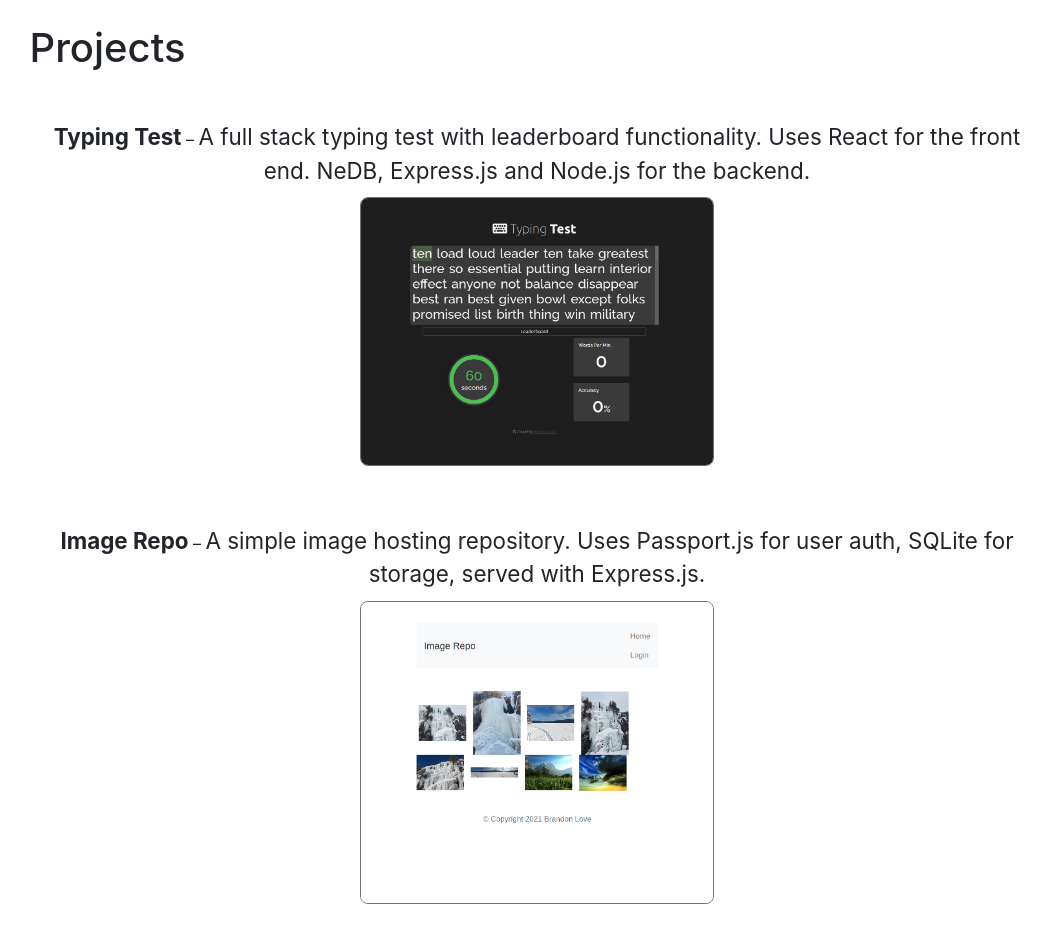
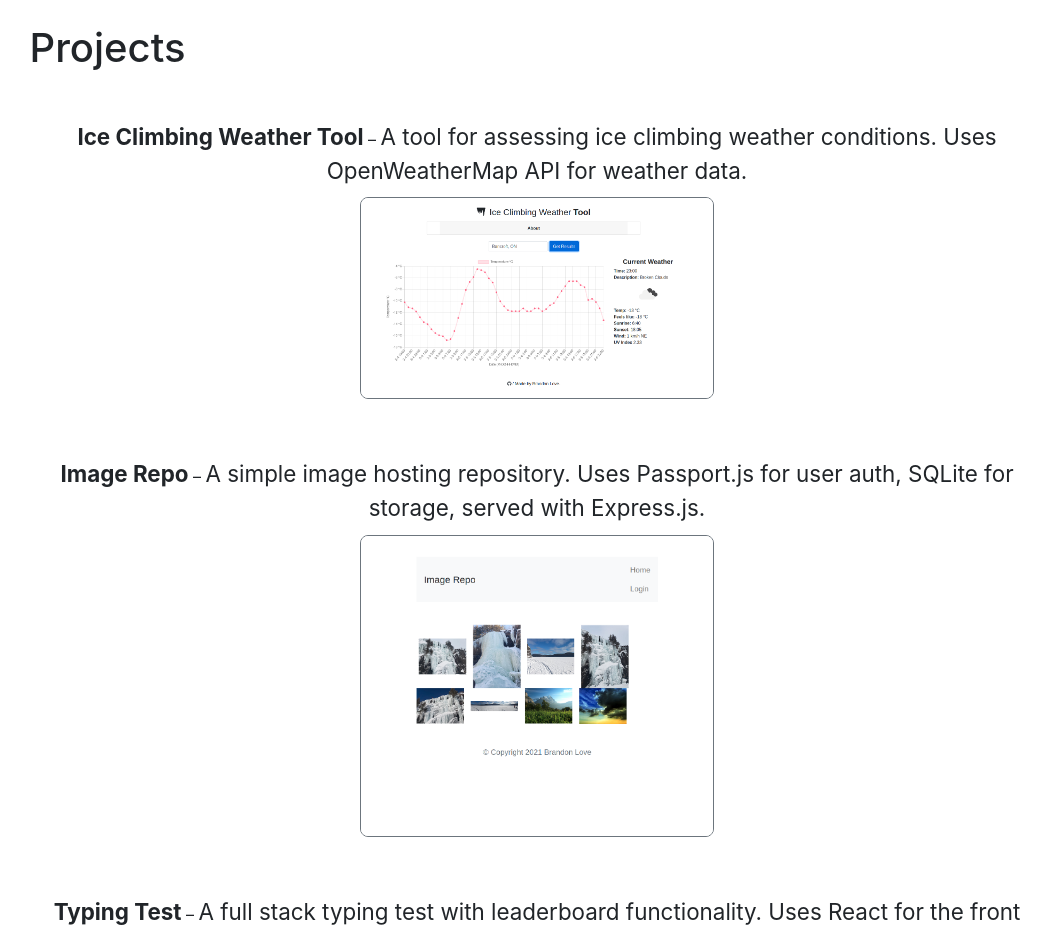
Before and after one commit to blove239/blove239.github.io, a React (Create React App) app: page /#/projects in a window 1280 px wide. Shown: the part 80-1014 px from the top of the page, without its empty margins (103-1154 px from the left). Built offline with nearby package versions, Linux system fonts and the light colour scheme.

Commit message:
Re ordered project list

```diff
--- a/src/Components/Projects.js
+++ b/src/Components/Projects.js
@@ -10,10 +10,10 @@ const Projects = () => (
       <div className='col-lg-11'>
         <h1>Projects</h1>
         <Thumbnail
-          link='https://typingtest.brandonlove.ca/'
-          image={TypingTestScreenCap}
-          title='Typing Test'
-          description='A full stack typing test with leaderboard functionality. Uses React for the front end. NeDB, Express.js and Node.js for the backend.'
+          link='https://iceclimbweather.brandonlove.ca/'
+          image={IceClimbScreenCap}
+          title='Ice Climbing Weather Tool'
+          description='A tool for assessing ice climbing weather conditions. Uses OpenWeatherMap API for weather data.'
         />
         <Thumbnail
           link='https://imagerepo.brandonlove.ca/'
@@ -22,10 +22,10 @@ const Projects = () => (
           description='A simple image hosting repository. Uses Passport.js for user auth, SQLite for storage, served with Express.js.'
         />
         <Thumbnail
-          link='https://iceclimbweather.brandonlove.ca/'
-          image={IceClimbScreenCap}
-          title='Ice Climbing Weather Tool'
-          description='A tool for assessing ice climbing weather conditions. Uses OpenWeatherMap API for weather data.'
+          link='https://typingtest.brandonlove.ca/'
+          image={TypingTestScreenCap}
+          title='Typing Test'
+          description='A full stack typing test with leaderboard functionality. Uses React for the front end. NeDB, Express.js and Node.js for the backend.'
         />
       </div>
     </div>
```
